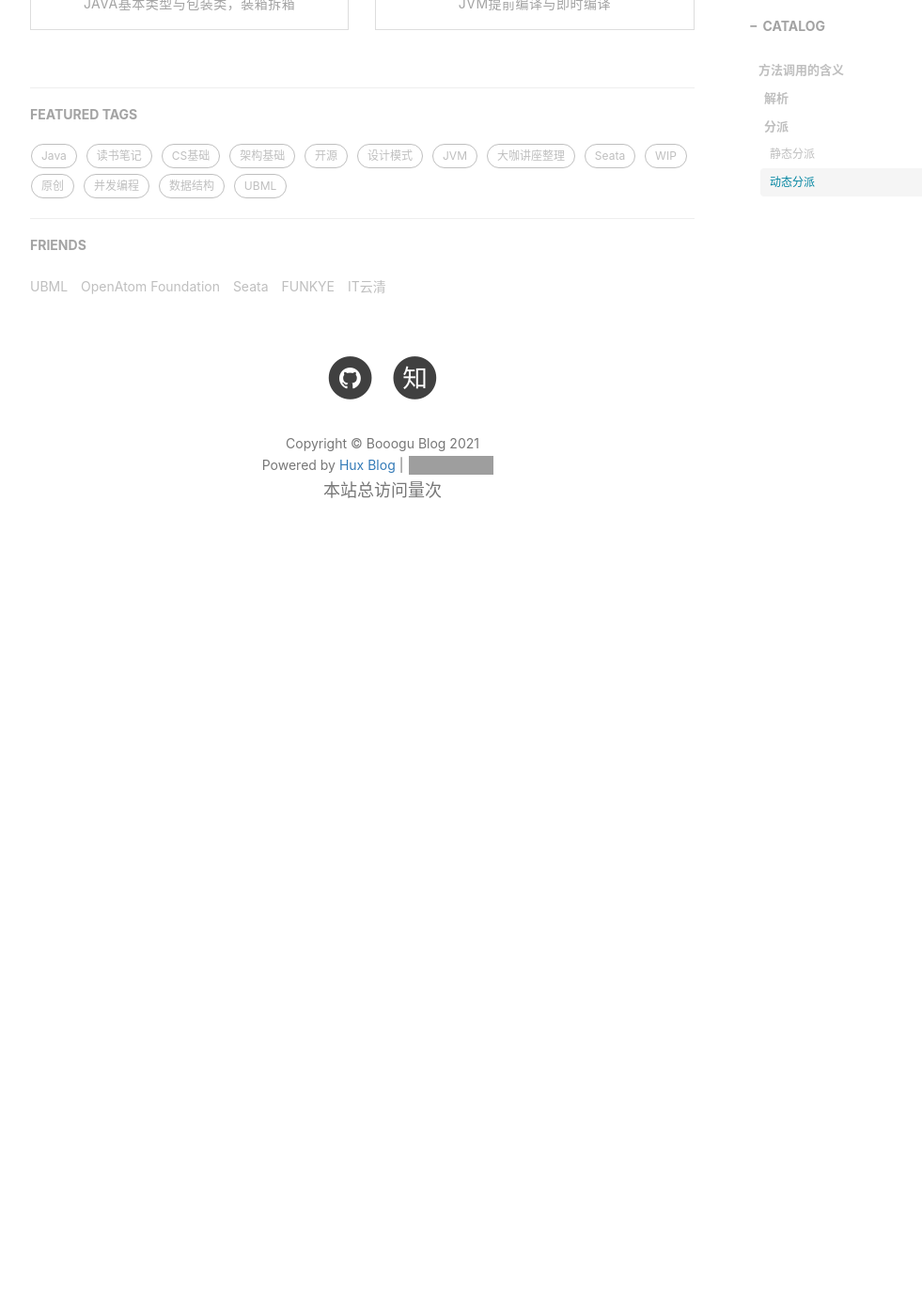
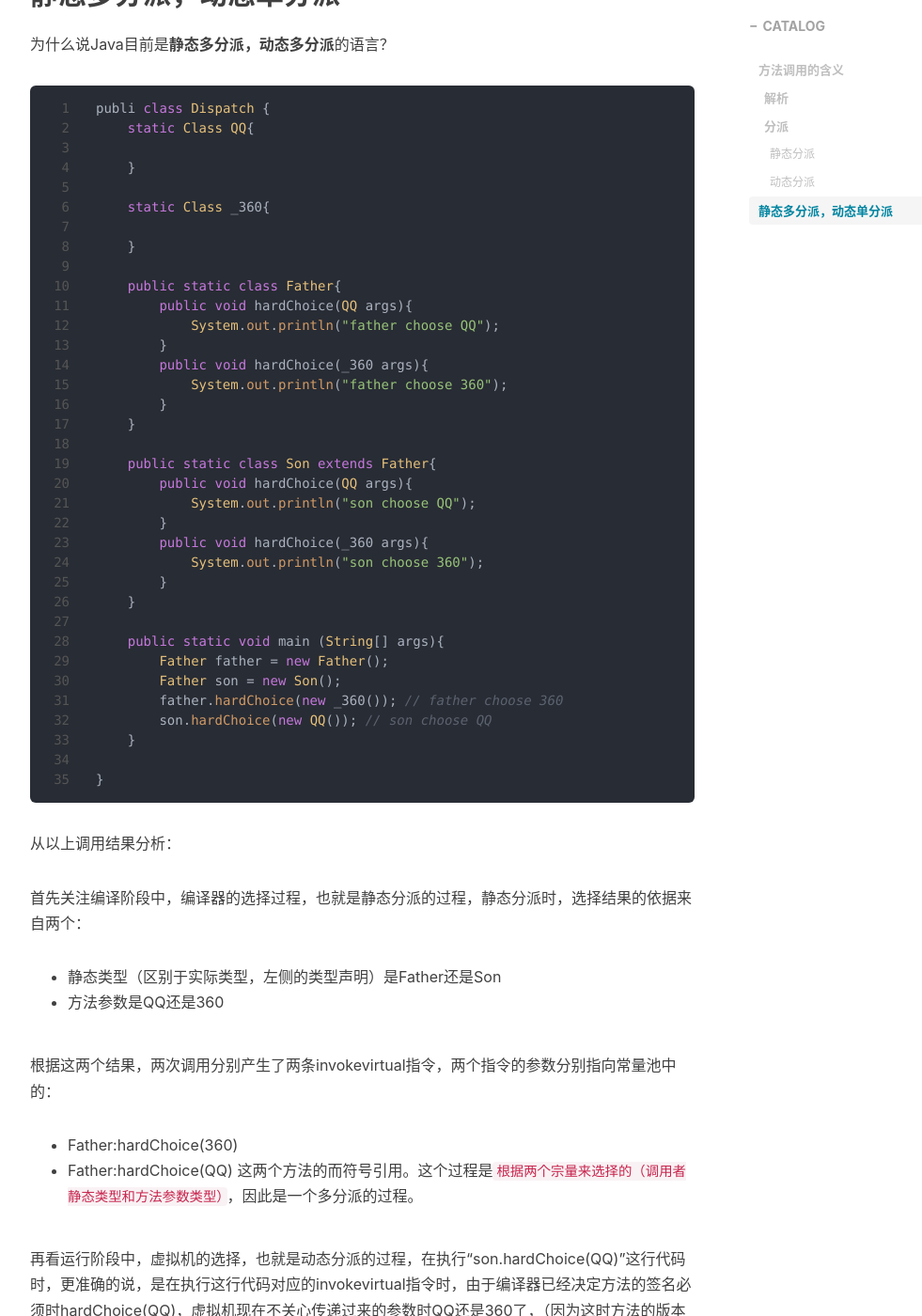
Before and after one commit to booogu/tracetar, a Jekyll site: the page built from _posts/2021-02-24-jvm-method-invoke.md, in a window 1280 px wide and 1400 px high, scrolled down 3625 px. Shown: the whole window at 94% size, without its empty margins (233-1214 px from the left). Built offline with Jekyll 4.4.1, drawn with Linux system fonts in a browser that asks for light colours; nearby versions of some CDN libraries; comment, search, counter and statistics services are not loaded; before the commit the page ends 4255 px from its top, so only the background shows below that; some of the changed text lies outside the part shown; grey boxes are pictures that could not be loaded.

Commit message:
update method-invoke

`````diff
--- a/_posts/2021-02-24-jvm-method-invoke.md
+++ b/_posts/2021-02-24-jvm-method-invoke.md
@@ -99,3 +99,60 @@ This gay has $ 3
 - 创建子类实例时，隐式调用父类构造器，父类构造器中调用showMeTheMoney的静态类型是Father，但实际类型是Child，所以按照invokevirtual的逻辑，会通过动态分配，调用实际类型的方法，即子类方法，而这时子类还没有实例化，所以子类money的零值是0，首先输出0，
 - 第二步，执行子类实例创建，输出的是子类的money值2
 - 最后一步，这里拿到的是，静态类型为Father的字段，那么根据字段不具有多态，这里的字段就是父类本身的字段，所以输出的是3.
+
+
+## 静态多分派，动态单分派
+为什么说Java目前是**静态多分派，动态多分派**的语言？
+
+````java
+publi class Dispatch {
+    static Class QQ{
+
+    }
+
+    static Class _360{
+
+    }
+
+    public static class Father{
+        public void hardChoice(QQ args){
+            System.out.println("father choose QQ");
+        }
+        public void hardChoice(_360 args){
+            System.out.println("father choose 360");
+        }
+    }
+
+    public static class Son extends Father{
+        public void hardChoice(QQ args){
+            System.out.println("son choose QQ");
+        }
+        public void hardChoice(_360 args){
+            System.out.println("son choose 360");
+        }
+    }
+
+    public static void main (String[] args){
+        Father father = new Father();
+        Father son = new Son();
+        father.hardChoice(new _360()); // father choose 360
+        son.hardChoice(new QQ()); // son choose QQ
+    }
+
+}
+````
+
+从以上调用结果分析：
+
+首先关注编译阶段中，编译器的选择过程，也就是静态分派的过程，静态分派时，选择结果的依据来自两个：
+- 静态类型（区别于实际类型，左侧的类型声明）是Father还是Son
+- 方法参数是QQ还是360
+
+根据这两个结果，两次调用分别产生了两条invokevirtual指令，两个指令的参数分别指向常量池中的：
+- Father:hardChoice(360)
+- Father:hardChoice(QQ)
+这两个方法的而符号引用。这个过程是`根据两个宗量来选择的（调用者静态类型和方法参数类型）`，因此是一个多分派的过程。
+
+再看运行阶段中，虚拟机的选择，也就是动态分派的过程，在执行“son.hardChoice(QQ)”这行代码时，更准确的说，是在执行这行代码对应的invokevirtual指令时，由于编译器已经决定方法的签名必须时hardChoice(QQ)，虚拟机现在不关心传递过来的参数时QQ还是360了，（因为这时方法的版本已经确定，无论选择哪个都不会对调用哪个方法造成影响，一定是父类/子类中的QQ方法了），因此唯一可以影响虚拟机选择的因素只有方法接受者的实际类型时Father还是Son，所以`只有一个宗量作为选择依据（调用者的实际类型）`，说明动态分派是单分派的过程。
+
+> 注意，虽然静态分派（解析）的过程，会按照静态类型确定调用的方法符号引用，但是运行时，由于invokevirtual指令的解析过程约定：以操作数栈顶的第一个元素的`实际类型`来寻找方法的`实际版本`（从当前类型找，依次向上找父类）
`````
